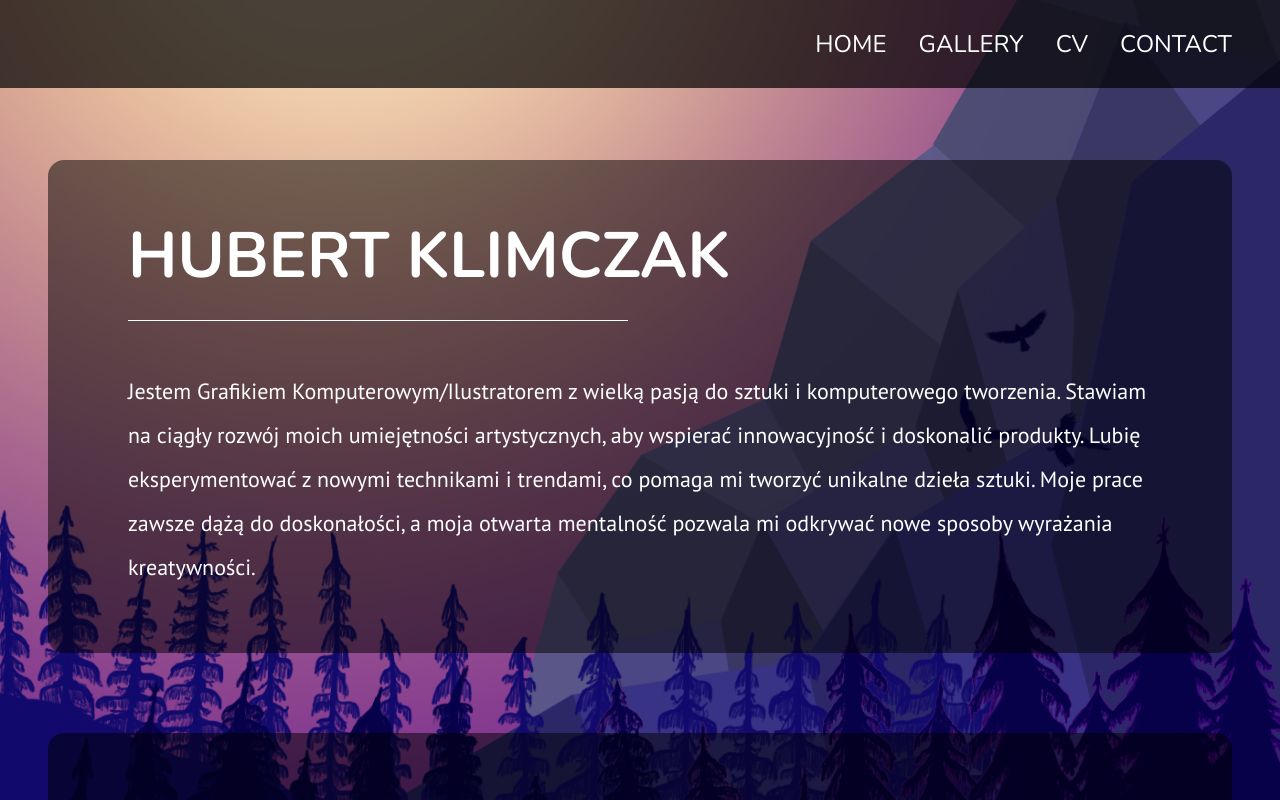
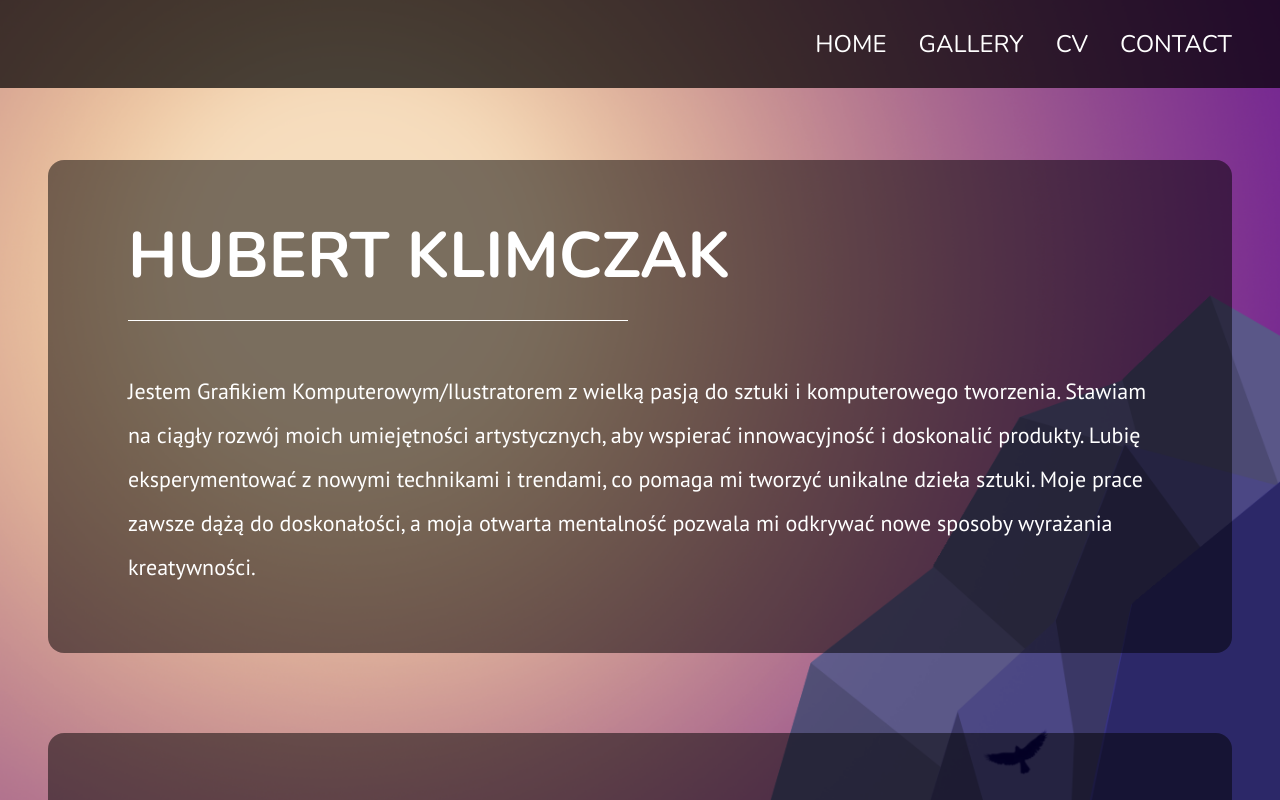
Before and after one commit to sharkanado/portfolio_HK, a Next.js app: page / in a window 1280 px wide. Shown: the top 800 px of the page. Built offline with nearby package versions, Linux system fonts and the light colour scheme.

Commit message:
fix: collapsing margins bug

```diff
--- a/src/pages/index.tsx
+++ b/src/pages/index.tsx
@@ -6,7 +6,7 @@ import {nunitoBold, ptSans} from "@/styles/fonts";
 
 export default function Home() {
   return (
-    <>
+    <div className={styles.background}>
       <Head>
         <title>Create Next App</title>
         <meta name="description" content="Generated by create next app" />
@@ -17,7 +17,7 @@ export default function Home() {
       <Hero />
       <Gallery />
       <Footer />
-    </>
+    </div>
   );
 }
 
--- a/src/styles/Home.module.scss
+++ b/src/styles/Home.module.scss
@@ -1,3 +1,10 @@
+.background {
+  background-image: url("/krajobraz.png");
+  background-repeat: no-repeat;
+  background-size: cover;
+  overflow: auto;
+}
+
 .section {
   margin: 0 3rem;
   background-color: rgba(0, 0, 0, 0.5);
--- a/src/styles/globals.scss
+++ b/src/styles/globals.scss
@@ -1,13 +1,13 @@
-body {
-  background-image: url("/krajobraz.png");
-  background-repeat: no-repeat;
-  background-size: cover;
+* {
+  box-sizing: border-box;
+}
+
+body,
+html {
   scroll-behavior: smooth;
   background-position: 0% 90%;
   min-height: 100vh;
   min-width: 360px;
+  overscroll-behavior: none;
+  overflow: auto;
 }
-
-html {
-  overscroll-behavior: none;
-}
```
